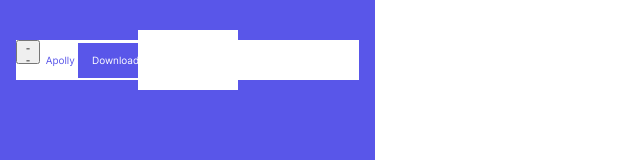
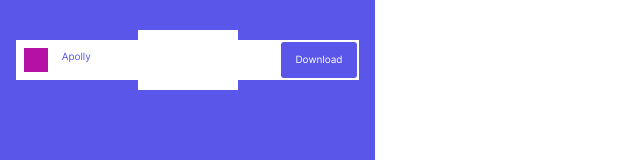
Before and after one commit to FrontendCourseMP/intro-to-layout-fgugnin22, a plain HTML site: page index.html in a window 1280 px wide. Shown: the top 160 px of the page, without its empty margins (0-640 px from the left). Drawn offline with Linux system fonts and the light colour scheme.

Commit message:
css margin width ...

```diff
--- a/css/style.css
+++ b/css/style.css
@@ -67,31 +67,12 @@ nav {
     background-color: var(--bg-secondary);
     position: relative;
     height: 40px;
+    z-index: 2;
 }
 
-nav::after {
-    width: 100px;
-    height: 60px;
-    background-color: var(--bg-secondary);
-    content: "";
-    display: block;
-    position: absolute;
-    left: 122px;
-    top: -10px;
-}
 
-nav>button:first-of-type {
-    width: 24px;
-    height: 24px;
-}
 
-nav>button:last-of-type {
-    width: 76px;
-    padding: 12px 6px;
-    margin: 2px 0 2px auto;
-    background-color: var(--main);
-    border: none;
-}
+
 
 section {
     width: 375px;
@@ -120,6 +101,10 @@ div {
     border-radius: 1rem;
 }
 
+h1 {
+    margin: 0;
+}
+
 img {
     background-color: rgb(181, 18, 165)
 }
@@ -130,15 +115,36 @@ img {
     font-weight: 600;
 }
 
+nav::after {
+    width: 100px;
+    height: 60px;
+    background-color: var(--bg-secondary);
+    content: "";
+    display: block;
+    position: absolute;
+    left: 122px;
+    top: -10px;
+    z-index: 0;
+}
+
+nav>button:first-of-type {
+    padding: 12px;
+    margin: 8px;
+    border: none;
+    background-color: rgb(181, 18, 165);
+}
+
+/* nav>a {
+    z-index: 4;
+    margin-left: 95px;
+} */
+
 .call-to-action {
     font-size: 2rem;
     color: var(--text-main);
     font-weight: 600;
 }
 
-h1 {
-    margin: 0;
-}
 
 .section-download-call-primary {
     background-color: var(--main);
@@ -181,6 +187,13 @@ h1 {
     font-size: 1rem;
     color: var(--bg-secondary);
     background-color: var(--main);
+    float: right;
+    margin: 2px;
+    width: 76px;
+    padding: 12px 6px;
+    background-color: var(--main);
+    border: none;
+    border-radius: 3px;
 }
 
 .section-about-primary {
--- a/index.html
+++ b/index.html
@@ -14,7 +14,7 @@
 <body>
     <header>
         <nav>
-            <button>--</button>
+            <button></button>
             <a href="">
                 <img src="" alt="" />
                 Apolly
```
